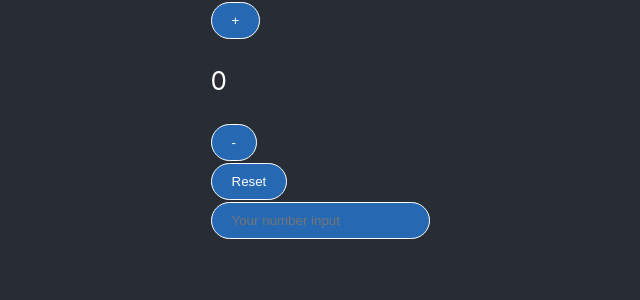
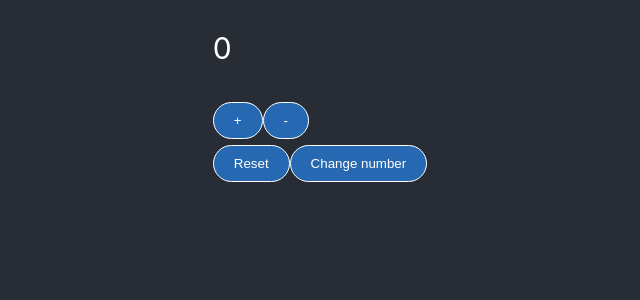
Before and after one commit to jyjjung/button, a React (Create React App) app: page / in a window 1280 px wide. Shown: the top 300 px of the page, without its empty margins (320-960 px from the left). Built offline with nearby package versions, Linux system fonts and the light colour scheme.

Commit message:
changed functionalities

```diff
--- a/src/App.css
+++ b/src/App.css
@@ -4,18 +4,15 @@ body {
   flex-direction: column;
   align-items: center;
   justify-content: center;
-  font-size: calc(10px + 2vmin);
+  font-size: 30px;
   color: white;
 }
 
-button,
-input {
+button {
   background-color: #2669b2;
   color: white;
   border: 1px solid white;
   width: fit-content;
-  margin-left: auto;
-  margin-right: auto;
   padding: 10px 20px;
   border-radius: 20px;
 }
--- a/src/App.js
+++ b/src/App.js
@@ -13,27 +13,22 @@ const MyApp = () => {
   };
 
   const numberReset = () => {
-    alert("Your count has been reset.");
     setCount(0);
   };
 
-  const changeCount = (event) => {
-    setCount(event.target.value - 1 + 1);
+  const numberChange = (event) => {
+    setCount(prompt("Please enter your new number") - 1 + 1);
   };
 
   return (
     <div>
-      <ButtonPlus count={count} onClick={numberPlus} />
       <p>{count}</p>
-      <ButtonMinus count={count} onClick={numberMinus} />
-      <div>
-        <ButtonReset count={count} onClick={numberReset} />
+      <div class="plusMinus">
+        <ButtonPlus count={count} onClick={numberPlus} />
+        <ButtonMinus count={count} onClick={numberMinus} />
       </div>
-      <input
-        placeholder="Your number input"
-        defaultValue=""
-        onChange={changeCount}
-      />
+      <ButtonReset count={count} onClick={numberReset} />
+      <ButtonChangeNumber count={count} onClick={numberChange} />
     </div>
   );
 };
@@ -50,4 +45,7 @@ const ButtonReset = ({ count, onClick }) => {
   return <button onClick={onClick}>Reset</button>;
 };
 
+const ButtonChangeNumber = ({ count, onClick }) => {
+  return <button onClick={onClick}>Change number</button>;
+};
 export default MyApp;
```
